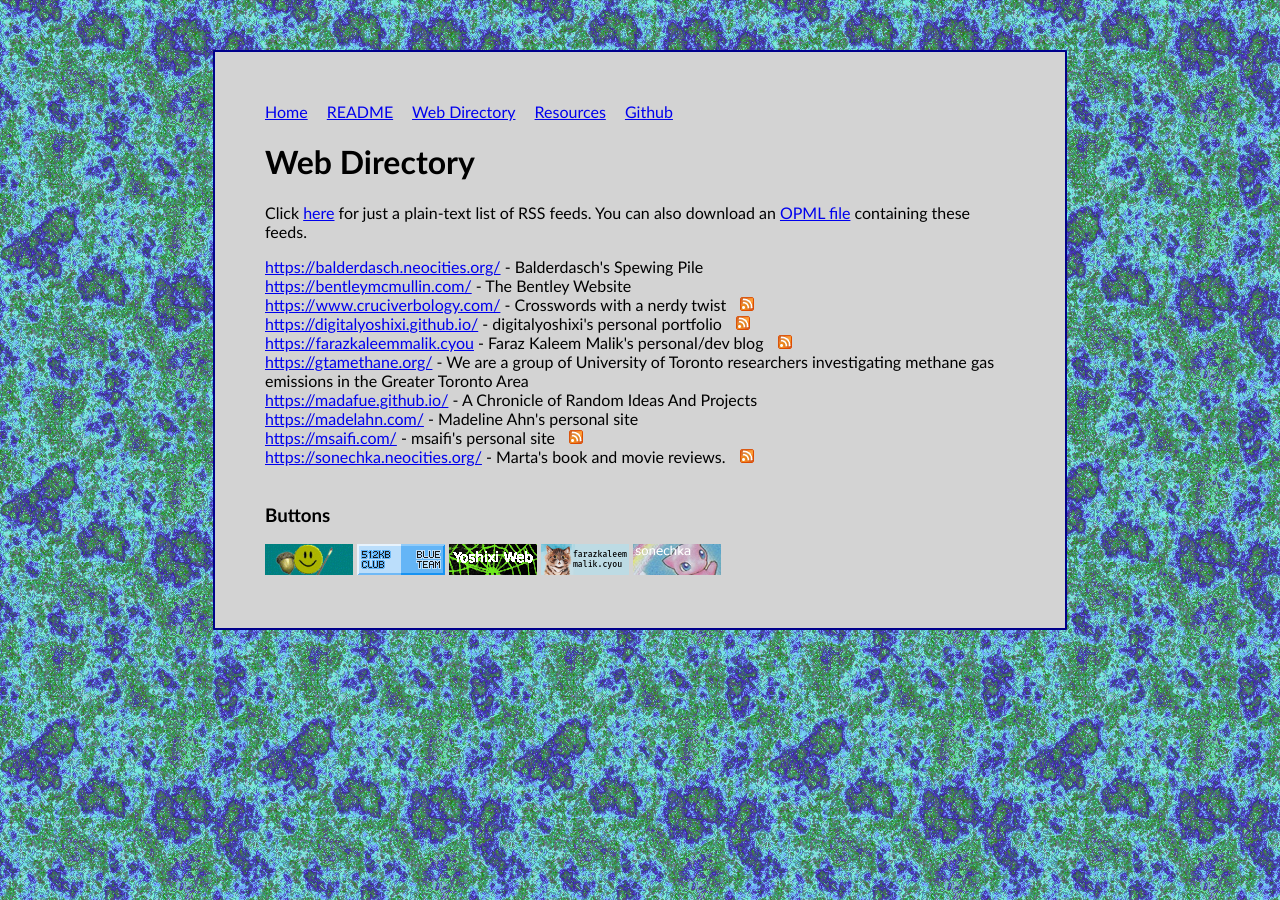
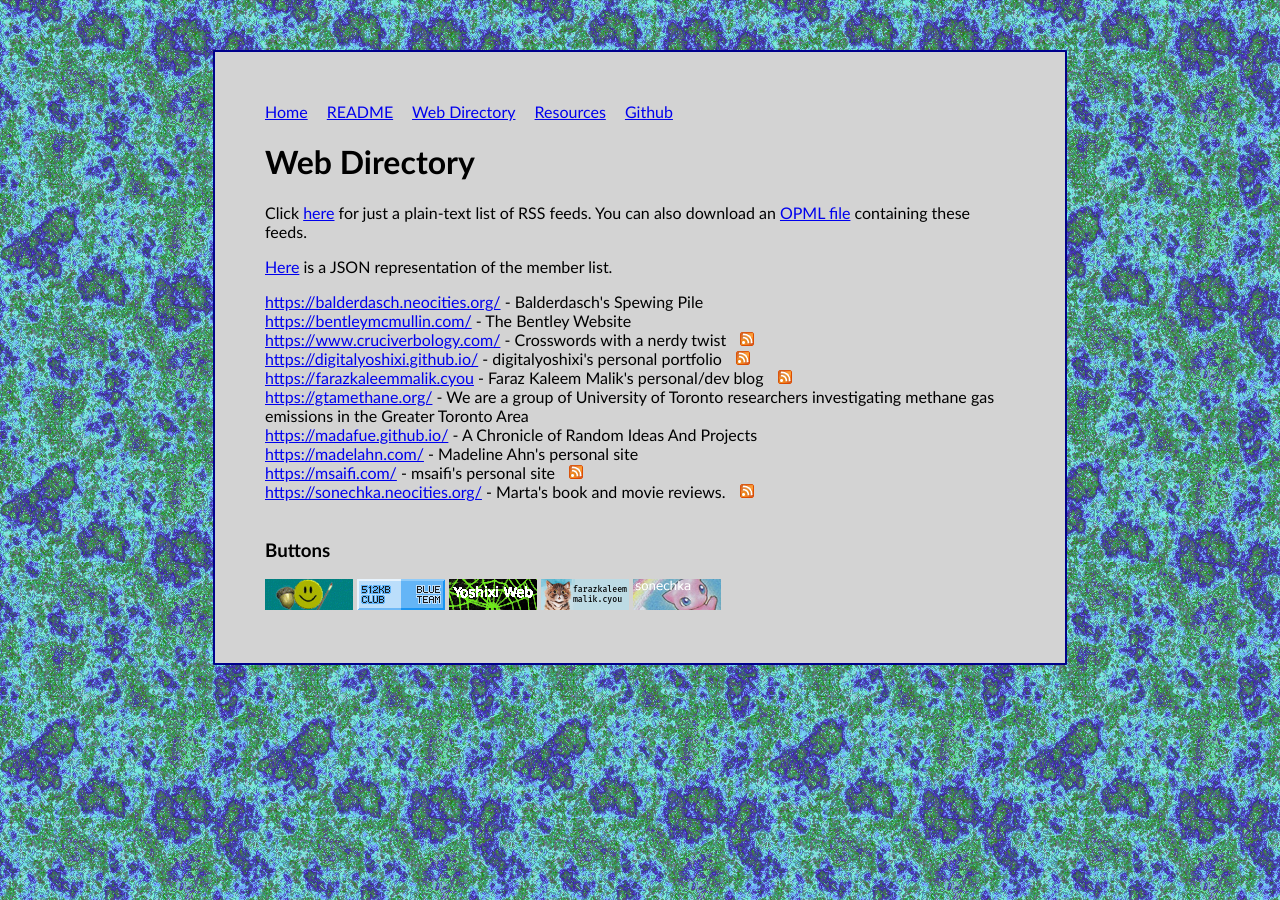
Before and after one commit to uoftwebloggingclub/uoftwebloggingclub.neocities.org, a Jekyll site: the page built from dir.html, in a window 1280 px wide. Built offline with Jekyll 4.4.1, drawn with Linux system fonts in a browser that asks for light colours.

Commit message:
Link members.json in /dir

```diff
--- a/dir.html
+++ b/dir.html
@@ -5,6 +5,7 @@ layout: default
 <h1>Web Directory</h1>
 
 <p>Click <a href="/rss">here</a> for just a plain-text list of RSS feeds. You can also download an <a href="/rss.opml" download="uoftwhwc.opml">OPML file</a> containing these feeds.</p>
+<p><a href="/members.json">Here</a> is a JSON representation of the member list.</p>
 
 {% for member in site.members %}
 
```
